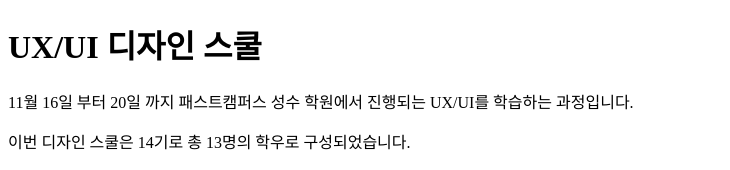
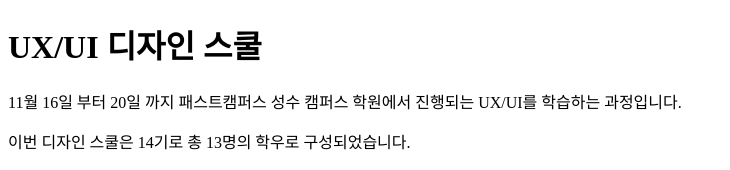
Before and after one commit to borrita/Git-Sturdy, a plain HTML site: page index.html in a window 1280 px wide. Shown: the top 170 px of the page, without its empty margins (0-730 px from the left). Drawn offline with Linux system fonts and the light colour scheme.

Commit message:
내용수정

```diff
--- a/index.html
+++ b/index.html
@@ -6,7 +6,7 @@
 </head>
 <body>
  <h1 class="brand">UX/UI 디자인 스쿨</h1>
- <p class="description">11월 16일 부터 20일 까지 패스트캠퍼스 성수 학원에서 진행되는 UX/UI를 학습하는 과정입니다.</p>
+ <p class="description">11월 16일 부터 20일 까지 패스트캠퍼스 성수 캠퍼스 학원에서 진행되는 UX/UI를 학습하는 과정입니다.</p>
  <p class="description">이번 디자인 스쿨은 14기로 총 13명의 학우로 구성되었습니다.</p>
  <h2 class="lecture">교육 내용</h2>
  <ul class="lecture-list">
```
